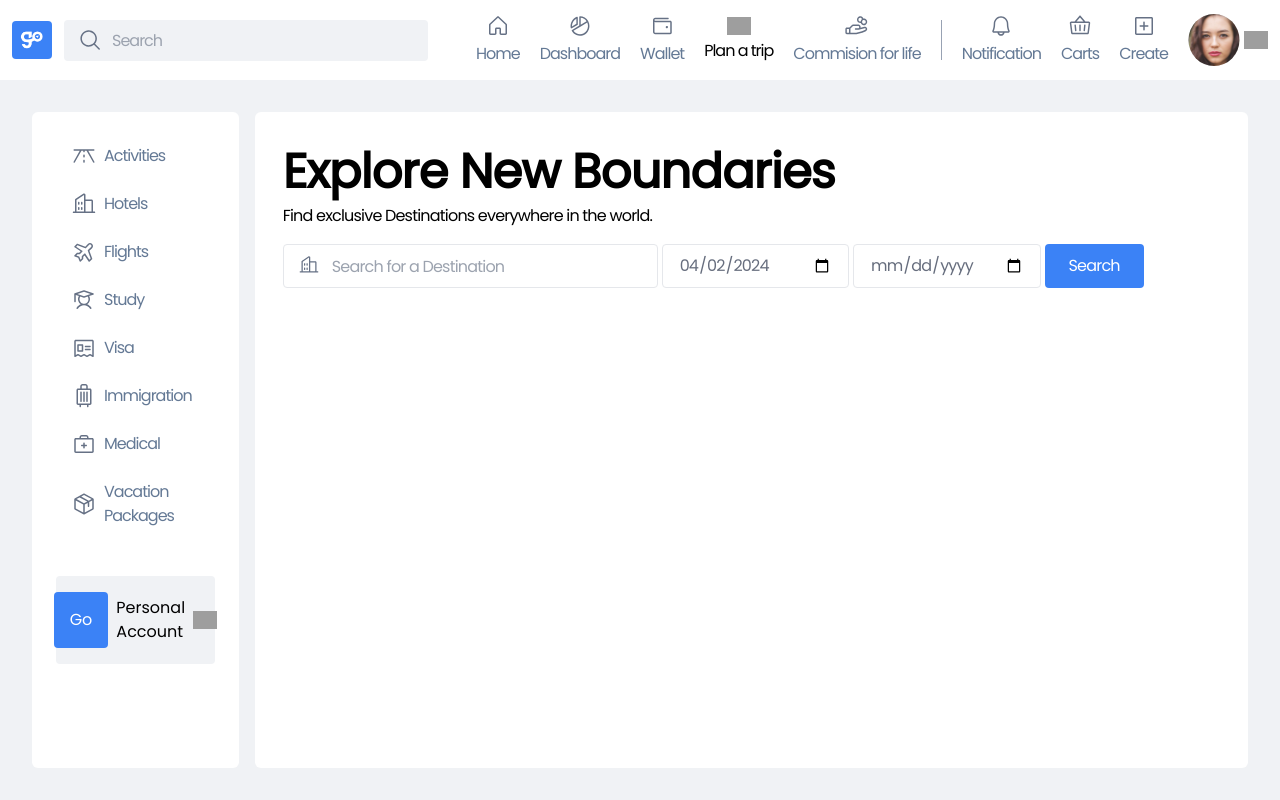
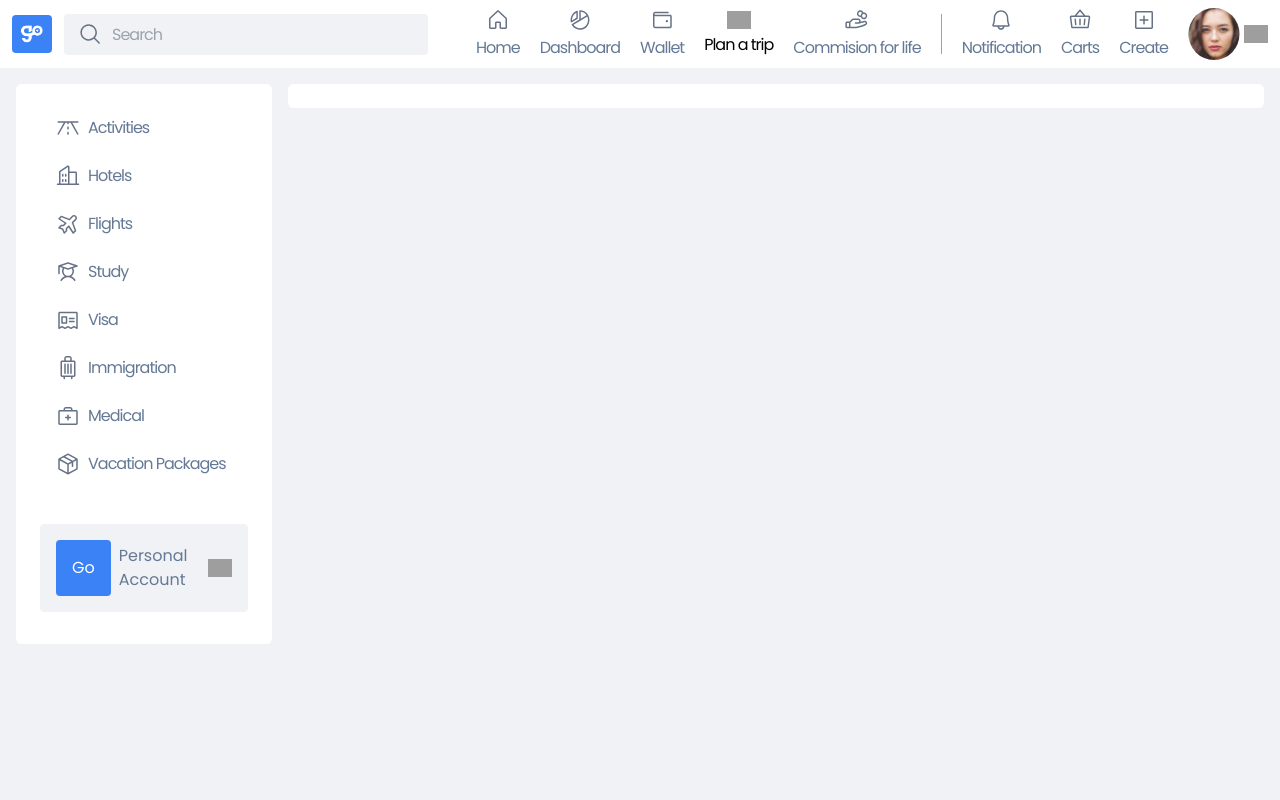
Before and after one commit to Whevalmeze/go-travel-app, a Next.js app: page /plan-trip in a window 1280 px wide. Built offline with nearby package versions, Linux system fonts and the light colour scheme; grey boxes are pictures that could not be loaded.

Commit message:
restructure ui

```diff
--- a/app/components/Nav.jsx
+++ b/app/components/Nav.jsx
@@ -6,7 +6,7 @@ import ActiveLink from "./ActiveLink"
 export default function Nav(getUserInput) {
     const [searchtext, setSearchText] = useState("")
   return (
-    <nav className="flex justify-center w-full h-[10%] px-3 py-2 tracking-[-1px]">
+    <nav className="flex justify-center w-full h-[10%] bg-white px-3 py-2 tracking-[-1px]">
         <div className="flex w-full justify-between">
             <div className="flex items-center justify-center gap-3">
                 <div className="bg-primary-blue items-center justify-center rounded p-2"><Image width={24} height={24} src="/go-icon.png" alt="" /></div>
--- a/app/components/Sidebar.jsx
+++ b/app/components/Sidebar.jsx
@@ -3,7 +3,7 @@ import ActiveLink from "./ActiveLink"
 
 export default function Sidebar() {
   return (
-    <div className="bg-white hidden w-[20%] min-w-[180px] h-full overflow-y-scroll py-8 px-6 lg:flex flex-col gap-12 rounded-md">
+    <div className="bg-white hidden sticky top-[20px] min-w-[200px] h-fit py-8 px-6 lg:flex flex-col gap-12 rounded-md">
         <div className="flex justify-center gap-6 pl-4 flex-col text-[#647995] tracking-[-1px]">
             <div className="flex items-center gap-2 justify-start">
                 <Image src="/RoadHorizon.svg" width={24} height={24} alt="" />
--- a/app/globals.css
+++ b/app/globals.css
@@ -15,16 +15,11 @@
     --background-end-rgb: 0, 0, 0;
   }
 }
-
+*/
 body {
-  color: rgb(var(--foreground-rgb));
-  background: linear-gradient(
-      to bottom,
-      transparent,
-      rgb(var(--background-end-rgb))
-    )
-    rgb(var(--background-start-rgb));
-} */
+  color: #647995;
+  background: #f0f2f5;
+}
 
 @layer utilities {
   .text-balance {
--- a/app/layout.jsx
+++ b/app/layout.jsx
@@ -13,12 +13,10 @@ export default function RootLayout({ children }) {
   return (
     <html lang="en">
       <body className={poppins.className}>
-        <div className="h-screen w-full">
           <Nav />
-          <section className="bg-[#F0F2F5] gap-4 p-4 w-full h-[90%] flex">
+          <section className="bg-[#F0F2F5] gap-4 p-4 w-full min-h-full flex">
             {children}
           </section>
-        </div>
       </body>
     </html>
   );
--- a/app/plan-trip/activities/page.jsx
+++ b/app/plan-trip/activities/page.jsx
@@ -28,12 +28,12 @@ export default function Activities() {
 
       }, [])
   return (
-    <div className='bg-[#0054E4] text-white w-full overflow-hidden flex flex-col gap-4 rounded-md px-6 py-4'>
+    <div className='bg-[#0054E4] text-white w-full flex flex-col gap-4 rounded-md px-6 py-4'>
       <div className='flex justify-between items-center'>
         <div className='items-center justify-center flex gap-2'><Image src="/RoadHorizonWhite.svg" width={20} height={20} alt=""/> Activities </div>
-        <button className='px-7 py-2 rounded bg-white text-[#344054]'>Add <span className='hidden sm:block'>Activities</span></button>
+        <button className='px-7 py-2 rounded bg-white flex items-center gap-1 text-[#344054]'>Add <span className='hidden sm:block'>Activities</span></button>
       </div>
-      <div className='flex w-full flex-col  overflow-y-scroll max-h-full scroll-m-2 '>
+      <div className='flex w-full flex-col max-h-full scroll-m-2 '>
         {
           activities ?
           <div className='flex flex-col gap-2'>
--- a/app/plan-trip/layout.jsx
+++ b/app/plan-trip/layout.jsx
@@ -2,9 +2,9 @@ import Nav from "../components/Nav";
 import Sidebar from "../components/Sidebar";
 export default function Layout({ children }) {
   return (
-        <div className="w-full">
-          <section className="bg-[#F0F2F5] gap-4 p-4 w-full h-full flex">
+        <div className="w-full h-full gap-4 flex">
             <Sidebar />
+          <section className="bg-[#F0F2F5] gap-4 w-full h-full flex">
             {children}
           </section>
         </div>
--- a/app/plan-trip/page.jsx
+++ b/app/plan-trip/page.jsx
@@ -45,58 +45,8 @@ export default function PlanTrip() {
   }, [searchQuery]);
 
   return (
-    <main className="flex flex-col items-center tracking-tighter bg-white text-[#676E7E] p-3 w-full rounded-md">
-      <div className="w-full py-6 px-4 flex flex-col gap-4">
-      <div className="text-black">
-            <h1 className="text-5xl font-black mb-2">Explore New Boundaries</h1>
-            <h1 className="text-base font-light">Find exclusive {page}s everywhere in the world.</h1>
-          </div>
-        {/* Form */}
-        <form action="GET" className="flex min-w-full rounded-md gap-1">
-          <div className="relative w-[40%] min-w-[200px]">
-            <Image src={`${page.toLowerCase() == "destination" ? "/Buildings.svg" : "/search-icon.svg" }`} className="absolute left-4 top-[25%]" width={20} height={20} alt="" />
-            <input type="search" maxLength={20} minLength={2} placeholder={`Search for a ${page}`} name="location" id="location"  value={location} onChange={(e) => setLocation(e.target.value)} className="bg-[#fff] border w-full pl-12 py-2 pr-2 rounded h-full" />
-          </div>
-          <input type="date" value={checkInDate} min={date}  className="bg-[#fff] cursor-pointer w-[20%] py-2 px-4 border rounded h-full" onChange={(e)=> setCheckInDate(e.target.value)} name="checkindate" id="" />
-          <input type="date" name="checkoutdate"  className="bg-[#fff] cursor-pointer w-[20%] py-2 px-4 border rounded h-full" value={checkOutDate} onChange={(e)=> setCheckOutDate(e.target.value)} id="" />
-          <input type="submit" value="Search" className="bg-primary-blue cursor-pointer rounded px-6 py-2 text-white" onClick={(e)=> handleSubmit(e)} />
-        </form>
-      </div>
+    <main className="flex flex-col items-center tracking-tighter bg-white text-[#676E7E] p-3 min-h-full w-full rounded-md">
 
-      <div className="flex w-full flex-col overflow-y-scroll max-h-full scroll-m-2">
-       {destinations !== null ? (
-  <div className="flex flex-col gap-2">
-    {/* Render destinations */}
-        {destinations.map(({ country, image_url, hotels, dest_id, region, name }) => (
-          <div key={dest_id} className="w-full flex gap-2 max-h-[274px] rounded text-[#676E7E] bg-white p-2">
-            <div className="relative text-[#676E7E]">
-              <img src="/CaretCircleRight.svg" className="absolute top-[45%] right-[5%]" width={24} height={24} alt="" />
-              <img src={image_url} className="rounded" height={224} width={232} alt="" />
-              <img src="/CaretCircleLeft.svg" className="absolute top-[45%] left-[5%]" width={24} height={24} alt="" />
-            </div>
-            <div className="flex gap-3 flex-col w-full px-3 py-1">
-              <p className="text-black"><strong>{name}</strong></p>
-              <p>{region}, {country}</p>
-              <div className="flex justify-between w-full border-t border-b border-t-[#E4E7EC] border-b-[#E4E7EC] py-2">
-                <div className="flex gap-3">
-                  <div className="items-center flex justify-center gap-1">
-                    <Image src="/SwimmingPool.svg" width={16} height={16} alt="" />
-                    {hotels} Hotels
-                  </div>
-                </div>
-              </div>
-              <div className="justify-between">
-                <button onClick={(e) => set} className="text-primary-blue">Check Hotels</button>
-              </div>
-            </div>
-          </div>
-        ))}
-      </div>
-    ) : location !== "" ? (
-      <p className="m-auto">Your search is loading, please wait ...</p>
-    ) : null}
-
-      </div>
     </main>
   );
 }
```
Also changed, not shown: app/page.js (+94 -5 lines).
